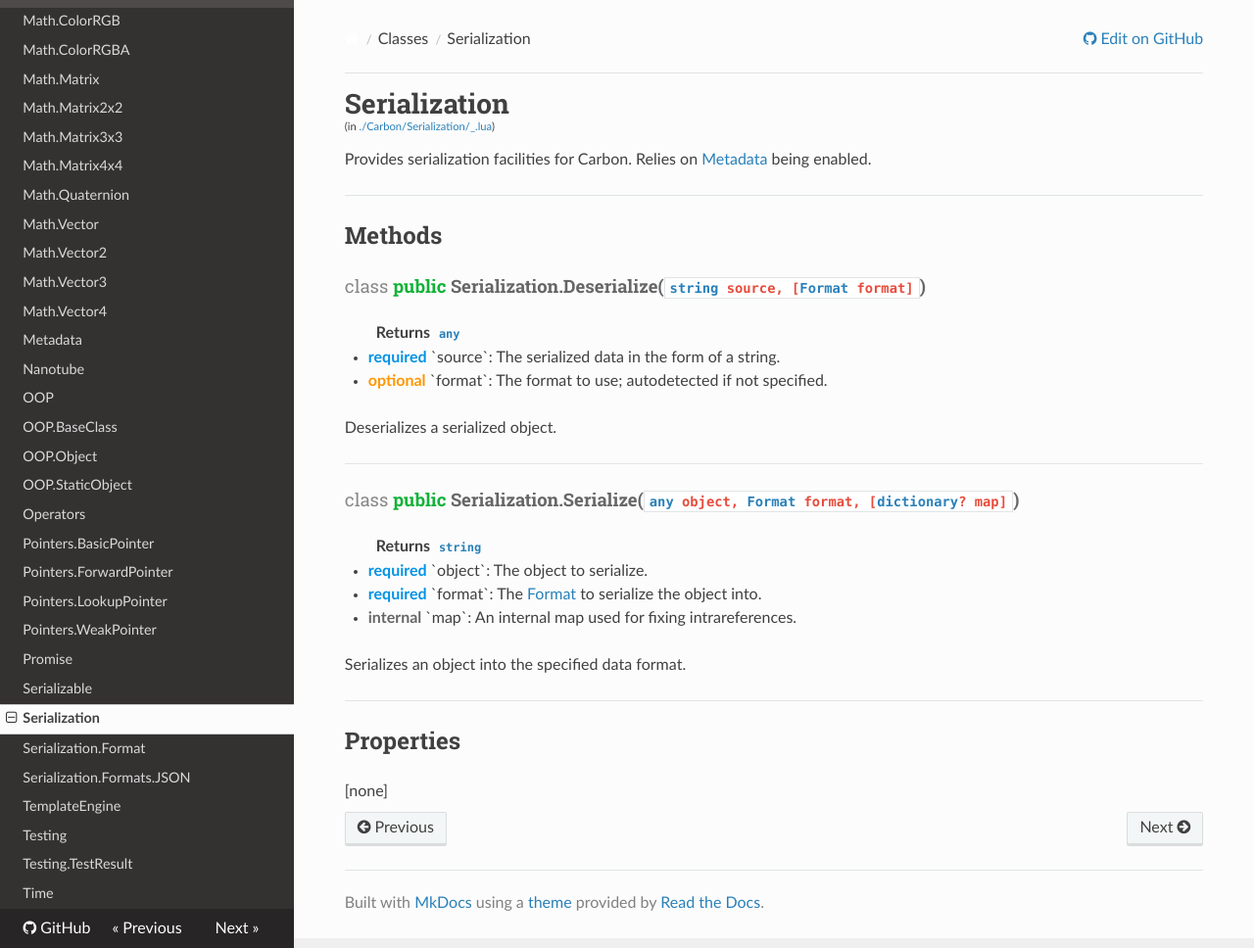
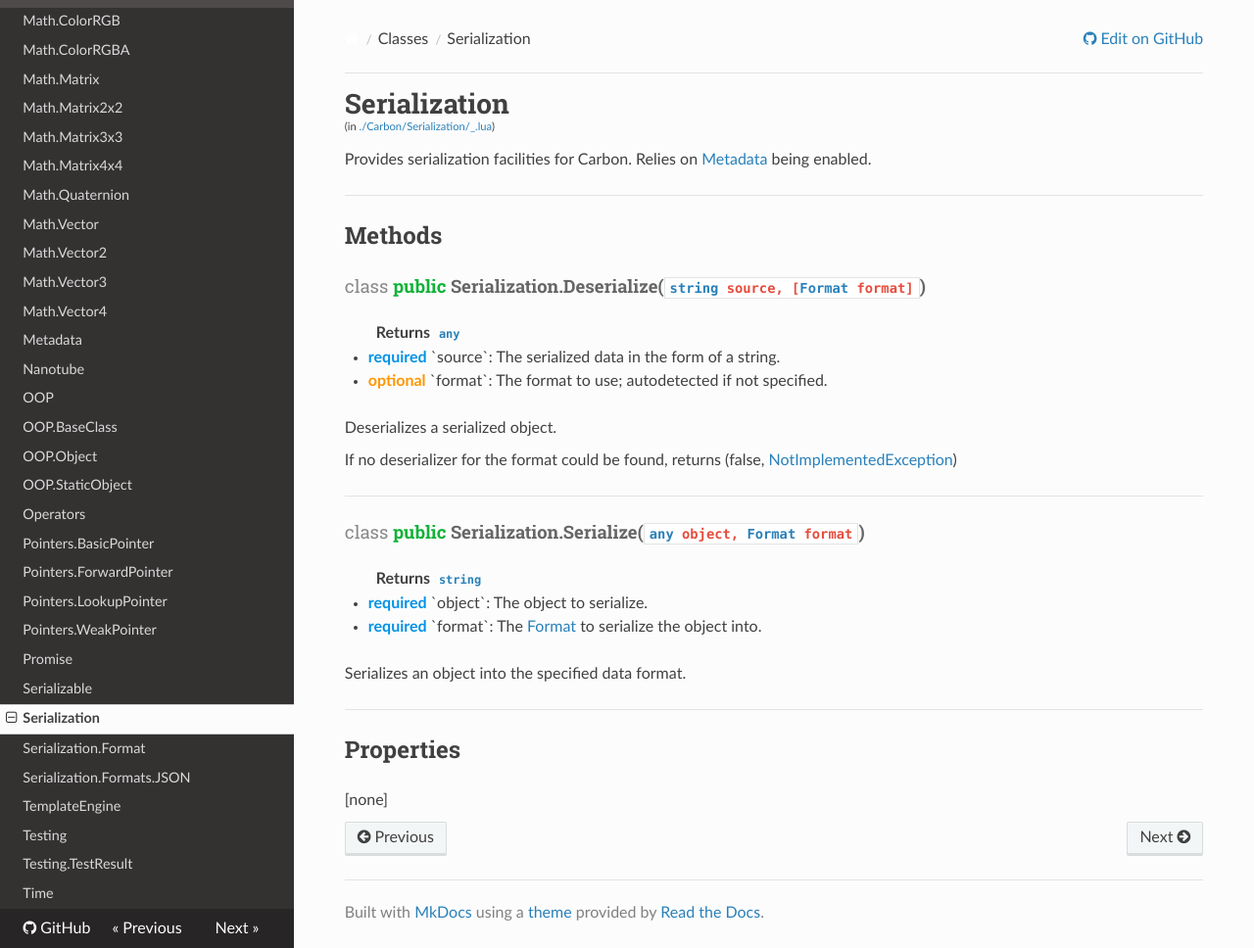
Before and after one commit to lua-carbon/carbon, an MkDocs documentation site: the page built from docs/Classes/Serialization.md, in a window 1280 px wide and 968 px high. Shown: the whole window at 98% size. Built offline with MkDocs 1.6.1, drawn with Linux system fonts in a browser that asks for light colours; nearby versions of some CDN libraries; old or Windows-style settings are respelled for this version of MkDocs.

Commit message:
Full base Serialization API, no formats implemented yet

```diff
--- a/docs/Classes/Serialization.md
+++ b/docs/Classes/Serialization.md
@@ -14,13 +14,14 @@ Provides serialization facilities for Carbon. Relies on <a href="Classes/Metadat
 </ul>
 
 Deserializes a serialized object.
+
+If no deserializer for the format could be found, returns (false, <a href="Classes/Exceptions.NotImplementedException">NotImplementedException</a>)
 <hr/>
-<h4 class="method-name"><span class="doc-scope doc-class">class</span> <span class="doc-visibility doc-public">public</span> Serialization.Serialize(<code><a href="Types#any">any</a> object, <a href="Classes/Serialization.Format">Format</a> format, [<a href="Types#dictionary">dictionary</a>? map]</code>)</h4>
+<h4 class="method-name"><span class="doc-scope doc-class">class</span> <span class="doc-visibility doc-public">public</span> Serialization.Serialize(<code><a href="Types#any">any</a> object, <a href="Classes/Serialization.Format">Format</a> format</code>)</h4>
 <p class="method-returns bold">Returns <code><a href="Types#string">string</a></code></p>
 <ul class="doc-arg-list">
 <li><span class="doc-arg-level doc-required">required</span>  `object`: The object to serialize.</li>
 <li><span class="doc-arg-level doc-required">required</span>  `format`: The <a href="Classes/Serialization.Format">Format</a> to serialize the object into.</li>
-<li><span class="doc-arg-level doc-internal">internal</span>  `map`: An internal map used for fixing intrareferences.</li>
 </ul>
 
 Serializes an object into the specified data format.
```
Also changed, not shown: 2 other files.
